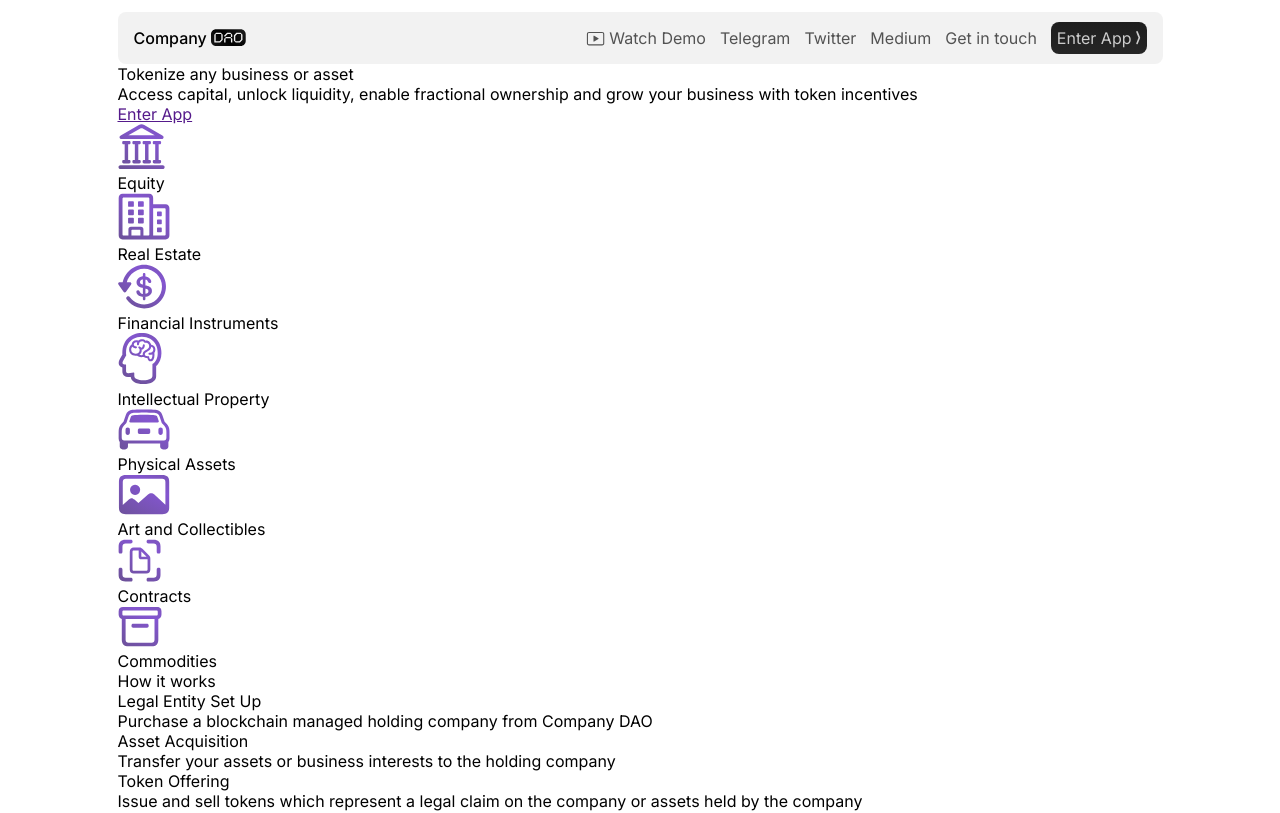
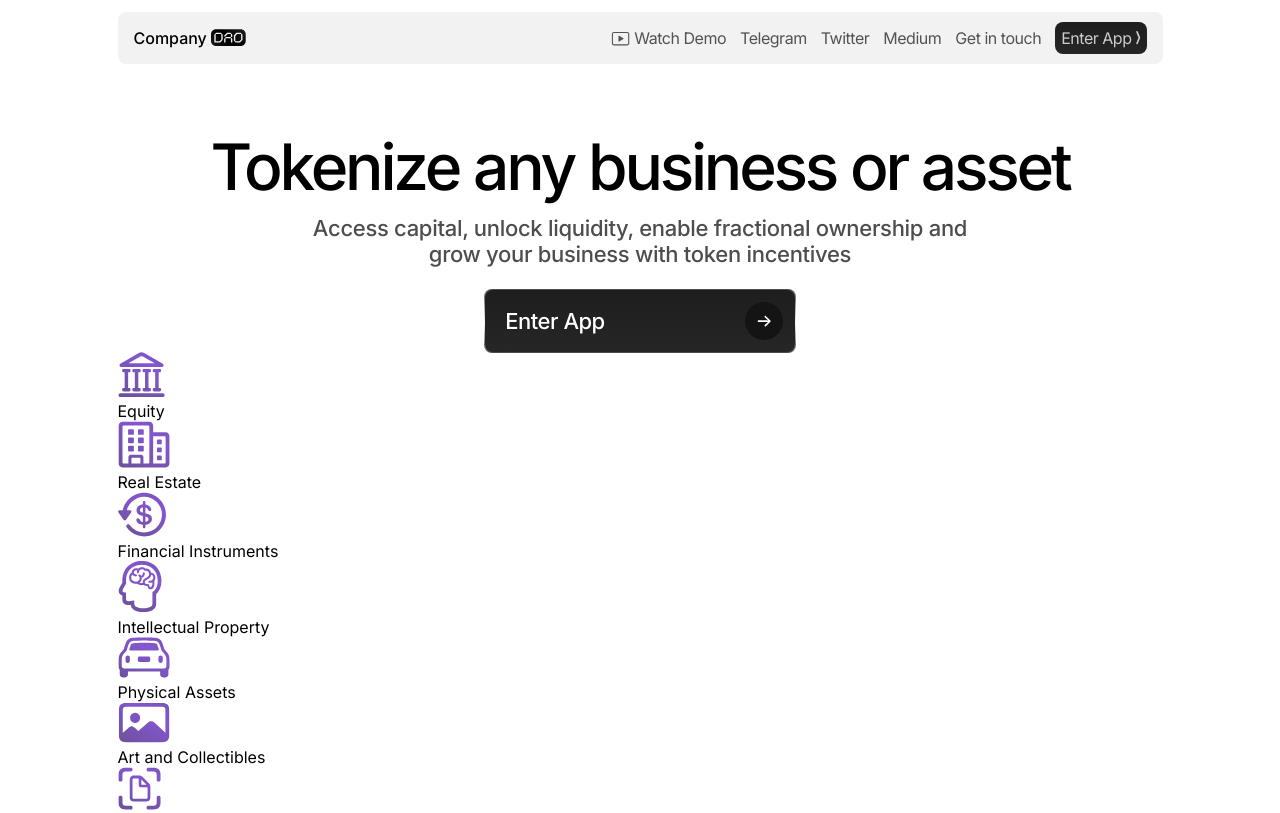
Before and after one commit to DiOnEasy/-ompany-dao, a React (Create React App) app: page / in a window 1280 px wide. Shown: the top 813 px of the page. Built offline with nearby package versions, Linux system fonts and the light colour scheme.

Commit message:
header content styled

```diff
--- a/src/components/header/header-content/HeaderContent.module.css
+++ b/src/components/header/header-content/HeaderContent.module.css
@@ -0,0 +1,59 @@
+.wrapper {
+    text-align: center;
+    padding: 64px 0 0;
+}
+
+.title {
+    font-size: 64px;
+    font-weight: 500;
+    letter-spacing: -0.05em;
+    margin-bottom: 10px;
+}
+
+.text {
+    font-size: 22px;
+    font-weight: 500;
+    line-height: 26px;
+    letter-spacing: -0.3px;
+    max-width: 680px;
+    margin: 0 auto 23px;
+    color: #000000B2;
+}
+
+.button {
+    background: linear-gradient(180deg, #1E1E1E 0%, #262626 100%);
+    display: inline-block;
+    padding: 12px 12px 12px 20px;
+    border-radius: 8px;
+    position: relative;
+
+}
+.button::after {
+    position: absolute;
+    top: -1px; bottom: -1px;
+    left: -1px; right: -1px;
+    background: linear-gradient( #4A4A4A 0%, #FFFFFF 52.63%, #4A4A4A 100%);
+    content: '';
+    z-index: -1;
+    border-radius: 8px;
+}
+
+.button a {
+    display: flex;
+    column-gap: 140px;
+    color: white;
+    text-decoration: none;
+    font-weight: 500;
+    font-size: 22px;
+    letter-spacing: -0.5px;
+    align-items: center;
+}
+
+.button a span:last-child{
+    background: #141414;
+    display: flex;
+    align-items: center;
+    justify-content: center;
+    padding: 13px 12px;
+    border-radius: 50%;
+}
--- a/src/components/header/header-content/HeaderContent.tsx
+++ b/src/components/header/header-content/HeaderContent.tsx
@@ -1,15 +1,18 @@
+import s from './HeaderContent.module.css';
+
+
 export const HeaderContent = () => {
   return (
     <>
-      <div>
-        <div>
+      <div className={s.wrapper}>
+        <div className={s.title}>
           <p>Tokenize any business or asset</p>
         </div>
-        <div>
+        <div className={s.text}>
           Access capital, unlock liquidity, enable fractional ownership and grow
           your business with token incentives
         </div>
-        <div>
+        <div className={s.button}>
           <a href="">
             <span>Enter App</span>
             <span><img src="/img/arrow-right.svg" alt="" /></span>
--- a/src/components/header/header-nav/HeaderNav.module.css
+++ b/src/components/header/header-nav/HeaderNav.module.css
@@ -23,6 +23,7 @@
 .navbar a {
     color: #535353;
     text-decoration: none;
+    letter-spacing: -0.03em;
 }
 
 .navbar a:nth-child(1) {
```
